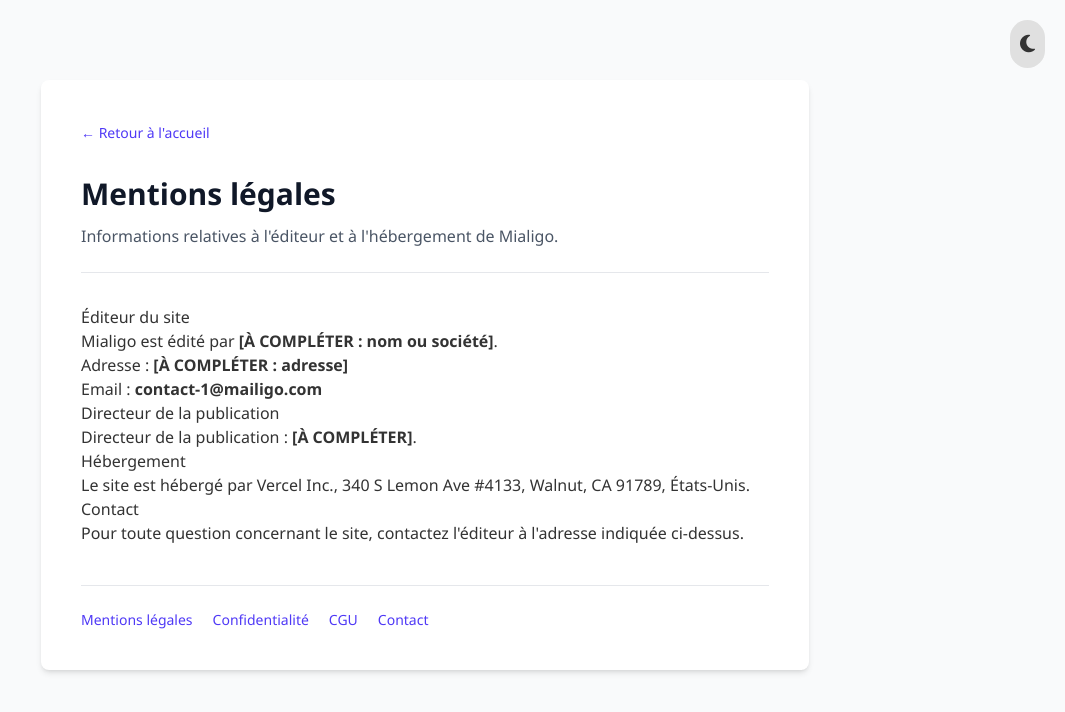
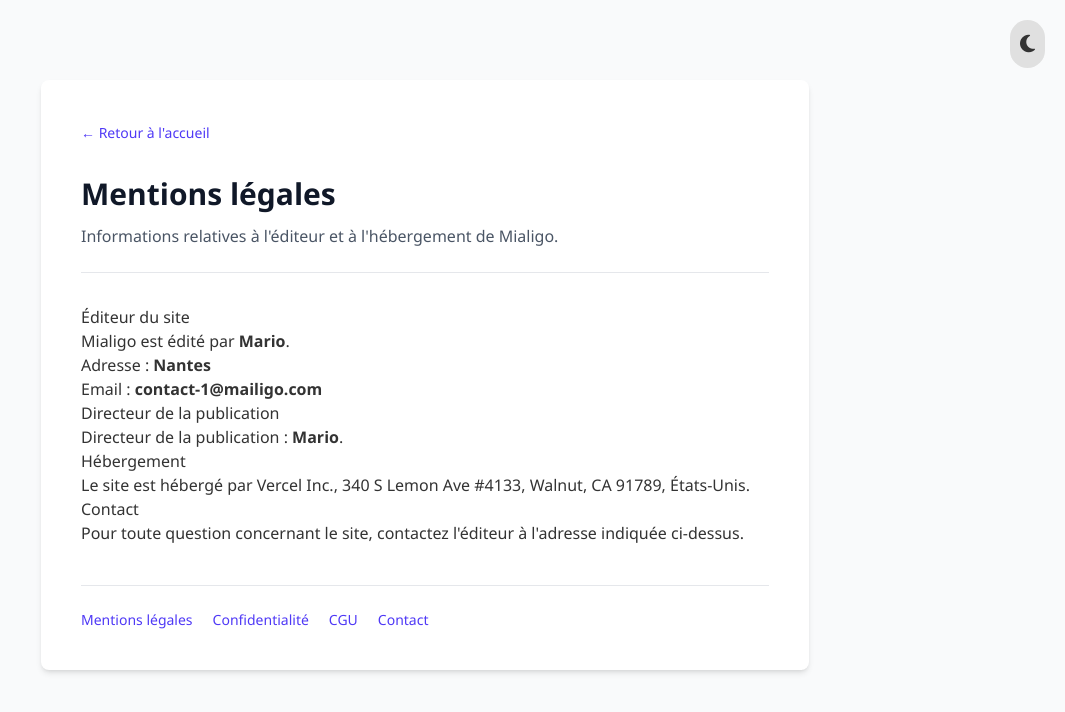
Before and after one commit to MarioHit/mialigo, a Next.js app: page /mentions-legales in a window 1280 px wide. Shown: the top 712 px of the page, without its empty margins (215-1280 px from the left). Built offline with nearby package versions, Linux system fonts and the light colour scheme.

Commit message:
place hordels

```diff
--- a/app/confidentialite/page.tsx
+++ b/app/confidentialite/page.tsx
@@ -51,9 +51,9 @@
       </p>
 
       <p className="text-sm">
-        Dernière mise à jour : [À COMPLÉTER]. Cette page doit être adaptée aux
-        traitements réellement effectués par Mialigo avant sa mise en
-        production.
+        Dernière mise à jour : 29 août 2026. Cette page est adaptée aux
+        traitements réellement effectués par Mialigo dans son fonctionnement
+        actuel.
       </p>
     </LegalPage>
   );
--- a/app/mentions-legales/page.tsx
+++ b/app/mentions-legales/page.tsx
@@ -12,17 +12,17 @@
     >
       <h2>Éditeur du site</h2>
       <p>
-        Mialigo est édité par <strong>[À COMPLÉTER : nom ou société]</strong>.
+        Mialigo est édité par <strong>Mario</strong>.
       </p>
       <p>
-        Adresse : <strong>[À COMPLÉTER : adresse]</strong>
+        Adresse : <strong>Nantes</strong>
         <br />
         Email : <strong>contact-1@mailigo.com</strong>
       </p>
 
       <h2>Directeur de la publication</h2>
       <p>
-        Directeur de la publication : <strong>[À COMPLÉTER]</strong>.
+        Directeur de la publication : <strong>Mario</strong>.
       </p>
 
       <h2>Hébergement</h2>
```
